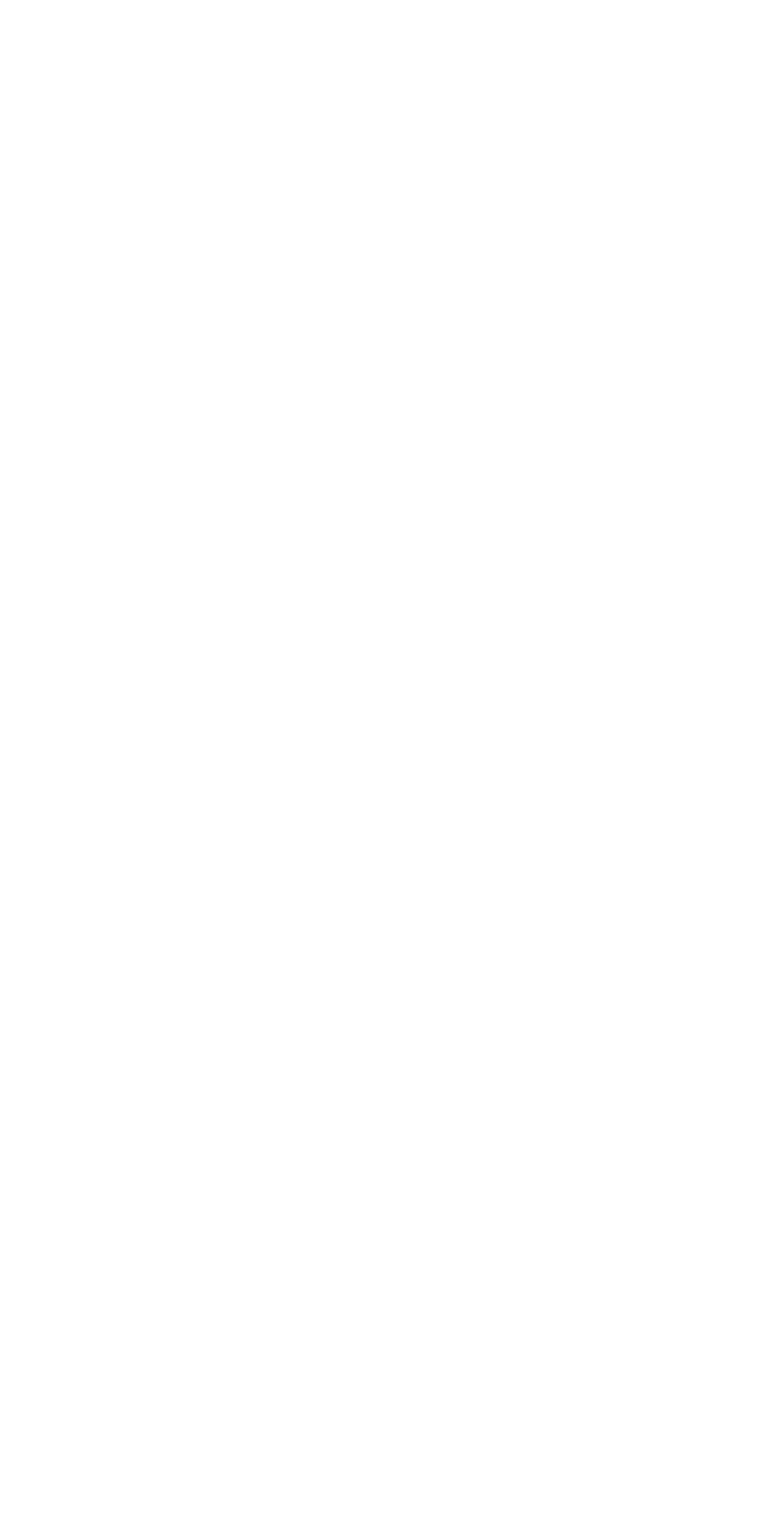
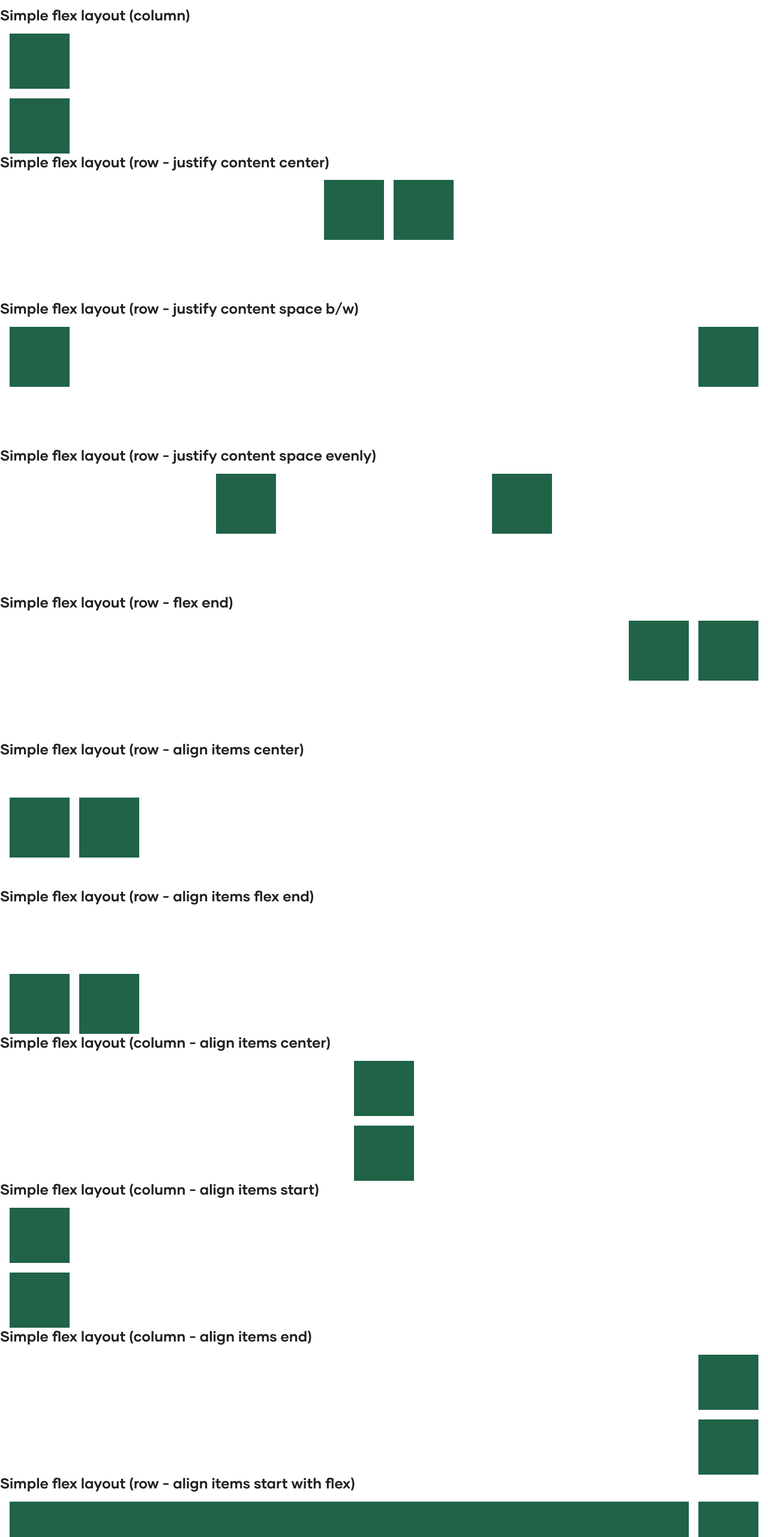
Before and after one commit to creditbook-poc/wlk-mui, a React (Vite) app: page /boxLayout in a window 1280 px wide. Before the commit this address had no page. Shown: the part 234-2797 px from the top of the page at 60% size. Before the commit the page ends 800 px from the top, so only its background shows below. Built offline with nearby package versions, Linux system fonts and the light colour scheme.

Commit message:
layout using box component

```diff
--- a/src/App.tsx
+++ b/src/App.tsx
@@ -12,7 +12,7 @@ function App() {
         <Link to={"/colors"}>Colors</Link>
         <Link to={"/typography"}>Typography</Link>
         <Link to={"/example"}>Example</Link>
-        <Link to={"/layoutExample"}>Layout Example</Link>
+        <Link to={"/boxLayout"}>Layout Using Box</Link>
       </Stack>
     </>
   );
--- /dev/null
+++ b/src/components/BoxLayout.tsx
@@ -0,0 +1,298 @@
+import { Box, Typography } from "@mui/material";
+
+export const BoxLayout = () => {
+  return (
+    <>
+      <Typography variant="h2">Simple flex layout (row)</Typography>
+      <Box display="flex" height={"25vh"} columnGap={2} ml={2} mt={2}>
+        <Box width={100} height={100} bgcolor="primary.dark" />
+        <Box width={100} height={100} bgcolor="primary.dark" />
+      </Box>
+
+      <Typography variant="h2">Simple flex layout (column)</Typography>
+      <Box
+        display="flex"
+        flexDirection="column"
+        height={"25vh"}
+        rowGap={2}
+        ml={2}
+        mt={2}
+      >
+        <Box width={100} height={100} bgcolor="primary.dark" />
+        <Box width={100} height={100} bgcolor="primary.dark" />
+      </Box>
+
+      <Typography variant="h2">
+        Simple flex layout (row - justify content center)
+      </Typography>
+      <Box
+        display="flex"
+        flexDirection="row"
+        justifyContent="center"
+        height={"25vh"}
+        columnGap={2}
+        ml={2}
+        mt={2}
+      >
+        <Box width={100} height={100} bgcolor="primary.dark" />
+        <Box width={100} height={100} bgcolor="primary.dark" />
+      </Box>
+
+      <Typography variant="h2">
+        Simple flex layout (row - justify content space b/w)
+      </Typography>
+      <Box
+        display="flex"
+        flexDirection="row"
+        justifyContent="space-between"
+        height={"25vh"}
+        columnGap={2}
+        marginX={2}
+        mt={2}
+      >
+        <Box width={100} height={100} bgcolor="primary.dark" />
+        <Box width={100} height={100} bgcolor="primary.dark" />
+      </Box>
+
+      <Typography variant="h2">
+        Simple flex layout (row - justify content space evenly)
+      </Typography>
+      <Box
+        display="flex"
+        flexDirection="row"
+        justifyContent="space-evenly"
+        height={"25vh"}
+        columnGap={2}
+        marginX={2}
+        mt={2}
+      >
+        <Box width={100} height={100} bgcolor="primary.dark" />
+        <Box width={100} height={100} bgcolor="primary.dark" />
+      </Box>
+
+      <Typography variant="h2">
+        Simple flex layout (row - flex end)
+      </Typography>
+      <Box
+        display="flex"
+        flexDirection="row"
+        justifyContent="flex-end"
+        height={"25vh"}
+        columnGap={2}
+        marginX={2}
+        mt={2}
+      >
+        <Box width={100} height={100} bgcolor="primary.dark" />
+        <Box width={100} height={100} bgcolor="primary.dark" />
+      </Box>
+
+      <Typography variant="h2">
+        Simple flex layout (row - align items center)
+      </Typography>
+      <Box
+        display="flex"
+        flexDirection="row"
+        alignItems='center'
+        height={"25vh"}
+        columnGap={2}
+        marginX={2}
+        mt={2}
+      >
+        <Box width={100} height={100} bgcolor="primary.dark" />
+        <Box width={100} height={100} bgcolor="primary.dark" />
+      </Box>
+
+      <Typography variant="h2">
+        Simple flex layout (row - align items flex end)
+      </Typography>
+      <Box
+        display="flex"
+        flexDirection="row"
+        alignItems='flex-end'
+        height={"25vh"}
+        columnGap={2}
+        marginX={2}
+        mt={2}
+      >
+        <Box width={100} height={100} bgcolor="primary.dark" />
+        <Box width={100} height={100} bgcolor="primary.dark" />
+      </Box>
+
+      <Typography variant="h2">
+        Simple flex layout (column - align items center)
+      </Typography>
+      <Box
+        display="flex"
+        flexDirection="column"
+        alignItems='center'
+        height={"25vh"}
+        rowGap={2}
+        marginX={2}
+        mt={2}
+      >
+        <Box width={100} height={100} bgcolor="primary.dark" />
+        <Box width={100} height={100} bgcolor="primary.dark" />
+      </Box>
+
+      <Typography variant="h2">
+        Simple flex layout (column - align items start)
+      </Typography>
+      <Box
+        display="flex"
+        flexDirection="column"
+        alignItems='start'
+        height={"25vh"}
+        rowGap={2}
+        marginX={2}
+        mt={2}
+      >
+        <Box width={100} height={100} bgcolor="primary.dark" />
+        <Box width={100} height={100} bgcolor="primary.dark" />
+      </Box>
+
+      <Typography variant="h2">
+        Simple flex layout (column - align items end)
+      </Typography>
+      <Box
+        display="flex"
+        flexDirection="column"
+        alignItems='end'
+        height={"25vh"}
+        rowGap={2}
+        marginX={2}
+        mt={2}
+      >
+        <Box width={100} height={100} bgcolor="primary.dark" />
+        <Box width={100} height={100} bgcolor="primary.dark" />
+      </Box>
+
+      <Typography variant="h2">
+        Simple flex layout (row - align items start with flex)
+      </Typography>
+      <Box
+        display="flex"
+        flexDirection="row"
+        alignItems='start'
+        height={"25vh"}
+        columnGap={2}
+        marginX={2}
+        mt={2}
+      >
+        <Box flexGrow={1} width={100} height={100} bgcolor="primary.dark" />
+        <Box width={100} height={100} bgcolor="primary.dark" />
+      </Box>
+
+      <Typography variant="h2">
+        Simple flex layout (row - align items center with flex)
+      </Typography>
+      <Box
+        display="flex"
+        flexDirection="row"
+        alignItems='center'
+        height={"25vh"}
+        columnGap={2}
+        marginX={2}
+        mt={2}
+      >
+        <Box flex={1} width={100} height={100} bgcolor="primary.dark" />
+        <Box flex={1} width={100} height={100} bgcolor="primary.dark" />
+      </Box>
+
+      <Typography variant="h2">
+        Simple flex layout (row - align items end with flex)
+      </Typography>
+      <Box
+        display="flex"
+        flexDirection="row"
+        alignItems='end'
+        height={"25vh"}
+        columnGap={2}
+        marginX={2}
+        mt={2}
+      >
+        <Box flex={1} width={100} height={100} bgcolor="primary.dark" />
+        <Box flex={2} width={100} height={100} bgcolor="primary.dark" />
+      </Box>
+
+      <Typography variant="h2">
+        Simple flex layout (column - align items end with flex)
+      </Typography>
+      <Box
+        display="flex"
+        flexDirection="column"
+        alignItems='end'
+        height={"25vh"}
+        rowGap={2}
+        marginX={2}
+        mt={2}
+      >
+        <Box flex={1} width={100} height={100} bgcolor="primary.dark" />
+        <Box flex={2} width={100} height={100} bgcolor="primary.dark" />
+      </Box>
+
+      <Typography variant="h2">
+        Simple flex layout (column - align items center with flex)
+      </Typography>
+      <Box
+        display="flex"
+        flexDirection="column"
+        alignItems='center'
+        height={"25vh"}
+        rowGap={2}
+        marginX={2}
+        mt={2}
+      >
+        <Box flex={4} width={100} height={100} bgcolor="primary.dark" />
+        <Box flex={2} width={100} height={100} bgcolor="primary.dark" />
+      </Box>
+
+      <Typography variant="h2">
+        Simple flex layout (column - align items start with flex)
+      </Typography>
+      <Box
+        display="flex"
+        flexDirection="column"
+        alignItems='start'
+        height={"25vh"}
+        rowGap={2}
+        marginX={2}
+        mt={2}
+      >
+        <Box flex={1} width={100} height={100} bgcolor="primary.dark" />
+        <Box flex={4} width={100} height={100} bgcolor="primary.dark" />
+      </Box>
+
+      <Typography variant="h2">
+        Simple flex layout (row - align self)
+      </Typography>
+      <Box
+        display="flex"
+        flexDirection="row"
+        alignItems='start'
+        height={"25vh"}
+        columnGap={2}
+        marginX={2}
+        mt={2}
+      >
+        <Box alignSelf='center' width={100} height={100} bgcolor="primary.dark" />
+        <Box alignSelf='end' width={100} height={100} bgcolor="primary.dark" />
+      </Box>
+
+      <Typography variant="h2">
+        Simple flex layout (column - align self)
+      </Typography>
+      <Box
+        display="flex"
+        flexDirection="column"
+        alignItems='start'
+        height={"25vh"}
+        columnGap={2}
+        marginX={2}
+        mt={2}
+      >
+        <Box alignSelf='center' width={100} height={100} bgcolor="primary.dark" />
+        <Box alignSelf='end' width={100} height={100} bgcolor="primary.dark" />
+      </Box>
+    </>
+  );
+};
--- a/src/components/LayoutExample.tsx
+++ /dev/null
@@ -1,16 +0,0 @@
-import { Box, Typography } from "@mui/material";
-
-export const LayoutExample = () => {
-  return (
-    <>
-      <Box display='flex' justifyContent='space-evenly' alignItems='center' textAlign='center' height={'100vh'}>
-        <Box width={100} height={100} bgcolor="primary.dark" alignSelf='start'>
-          <Typography>Box</Typography>
-        </Box>
-        <Box width={100} height={100} bgcolor="primary.dark">
-          <Typography>Box</Typography>
-        </Box>
-      </Box>
-    </>
-  );
-};
--- a/src/main.tsx
+++ b/src/main.tsx
@@ -9,7 +9,7 @@ import App from "./App";
 import { Colors } from "./components/Colors";
 import { Typography } from "./components/Typography";
 import { LedgerHome } from "./screen/LedgerHome";
-import { LayoutExample } from "./components/LayoutExample";
+import { BoxLayout } from "./components/BoxLayout";
 
 const router = createBrowserRouter([
   {
@@ -33,8 +33,8 @@ const router = createBrowserRouter([
     element: <LedgerHome />,
   },
   {
-    path: "/layoutExample",
-    element: <LayoutExample />,
+    path: "/boxLayout",
+    element: <BoxLayout />,
   },
 ]);
 
```
